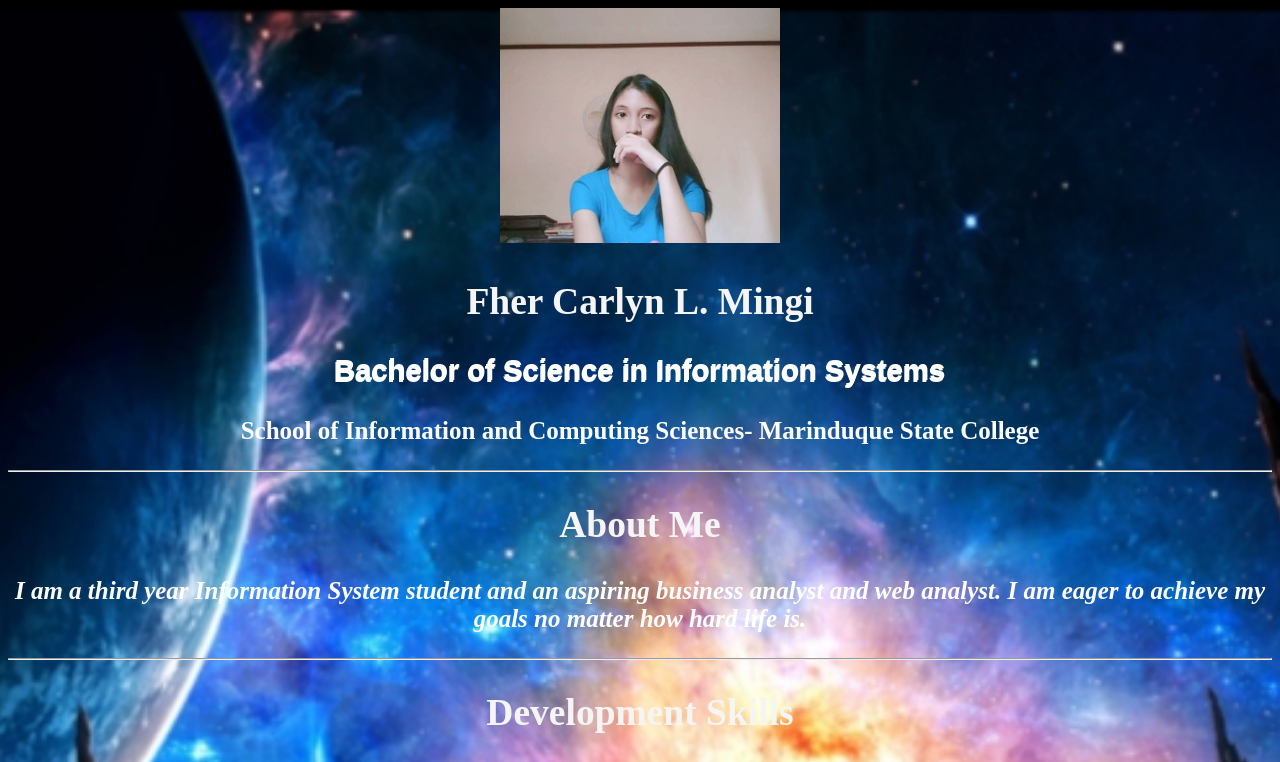
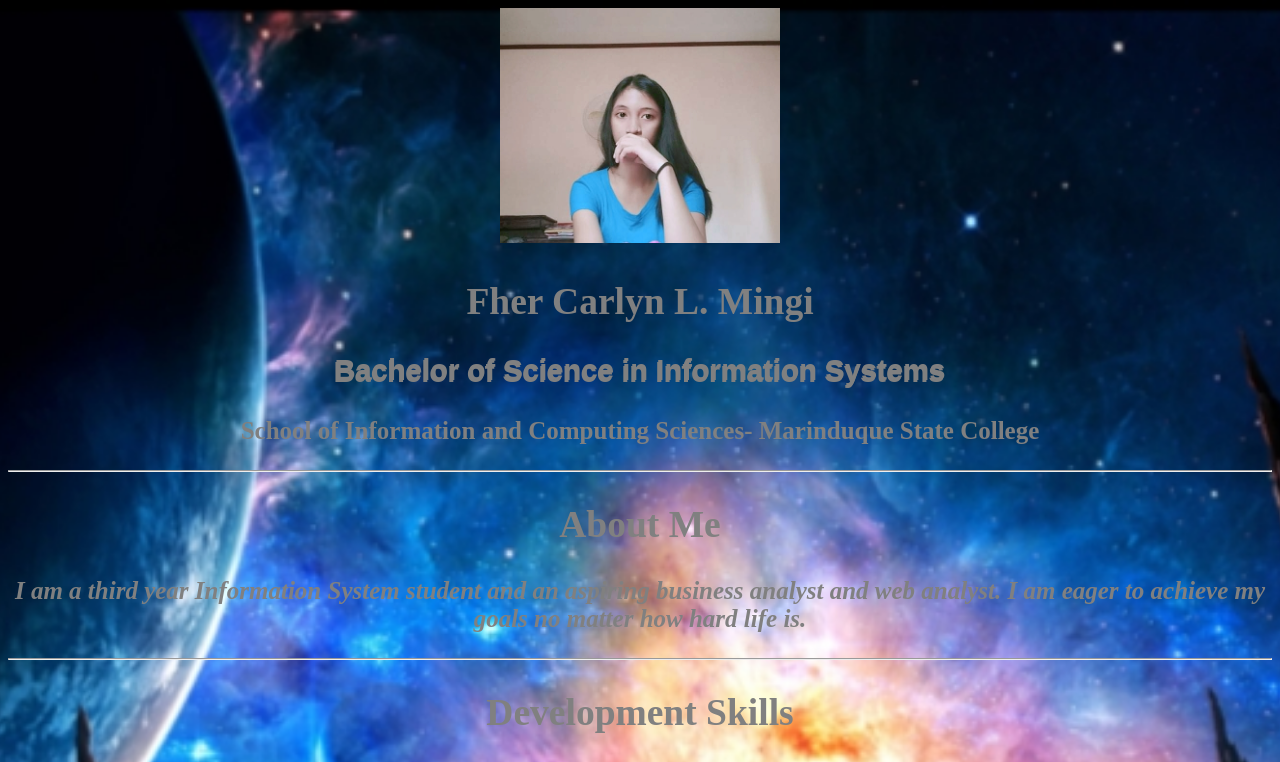
Before and after one commit to carlynn-arch401/My-HTML-Portfolio-Project, a plain HTML site: page index.html in a window 1280 px wide. Shown: the top 762 px of the page. Drawn offline with Linux system fonts and the light colour scheme.

Commit message:
Update stylesheet.css

```diff
--- a/CSS/stylesheet.css
+++ b/CSS/stylesheet.css
@@ -1,6 +1,6 @@
 
   body {
-    color: white;
+    color: gray;
     font-weight: bolder;
     font-size: 25px;
     background: url(IMG_20201010_125611.jpg);
@@ -22,26 +22,26 @@
       text-shadow:-1px 2px;
 }
 h2{
-        color: whitesmoke;
+        color: gray;
     font-family: sans-serif
         text-shadow:-1px 2px;
     padding: inherit
 }
 }
 h3{
-        color:white;
+        color:gray;
     font-family: sans-serif;
         text-shadow:-1px 2px;
 }
 p{
-        color:white;
+        color:gray;
     font-family: sans-serif
     font-size: 35 px;
     padding: inherit;
 
 }
 ul li{
-        color:white;
+        color:gray;
     font-family: serif;
     font-weight:lighter;
     font-kerning: auto;
```
